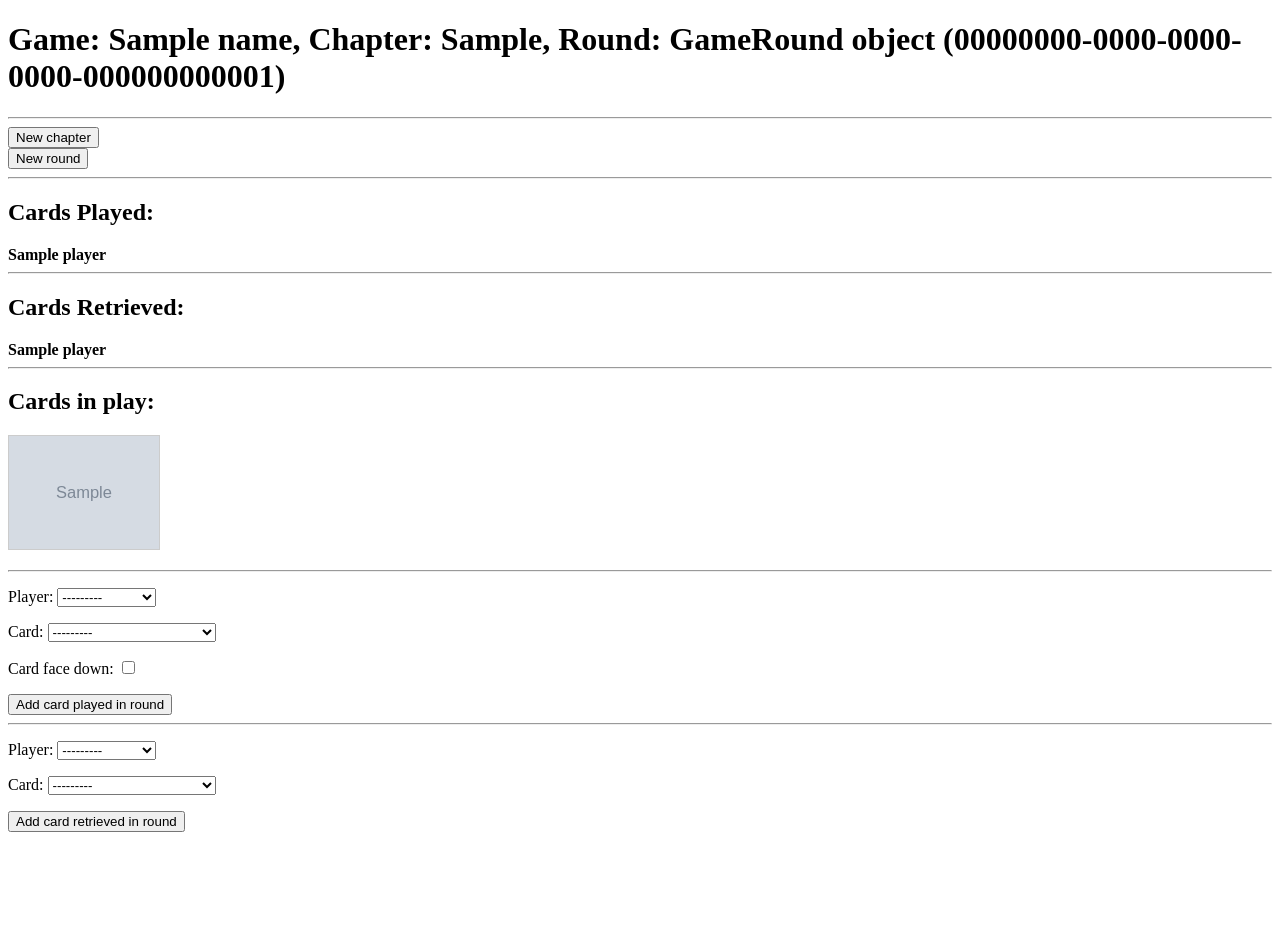
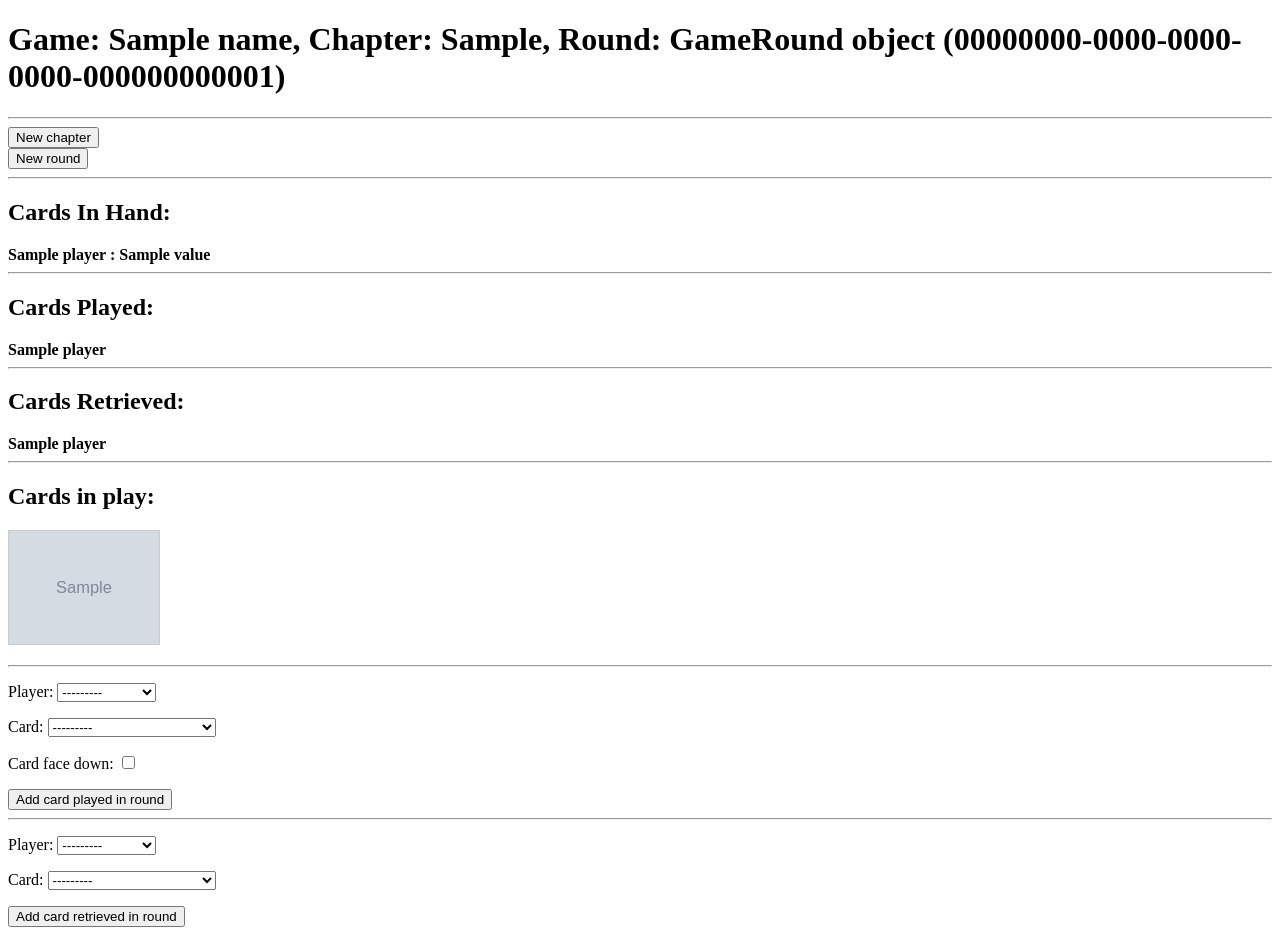
Before and after one commit to dandon223/ArcTracker, a Django app: template backend/app/templates/game.html in a window 1280 px wide. Before the commit the page ends 832 px from the top, so only its background shows below. Run offline with Django 5.2, Linux system fonts and the light colour scheme; tables that the repository leaves empty hold one stand-in row (values such as "Sample post"); the template is opened without the code that fills it: values that come from a table or form of the project are taken from there, most other values are stand-ins (such as "Sample title", 1, 10 or a date in 2020); grey boxes marked "Sample" are stand-in pictures.

Commit message:
add players hand counting

```diff
--- a/backend/app/templates/game.html
+++ b/backend/app/templates/game.html
@@ -16,6 +16,13 @@
     {% csrf_token %}
     <button type="submit" name="submit_type" value="new_round">New round</button>
 </form>
+<hr>
+<div>
+    <h2>Cards In Hand:</h2>
+    {% for player, value in cards_in_hand %}
+    <b>{{ player }} : {{ value }}</b><br />
+    {% endfor %}
+</div>
 <hr>
 <div>
     <h2>Cards Played:</h2>
```
Also changed, not shown: backend/app/views.py (+8 -0 lines).
